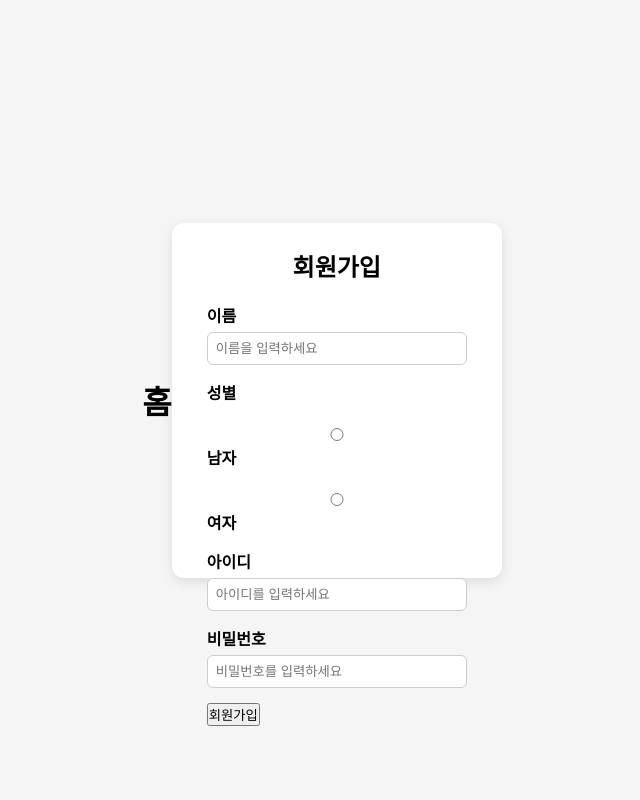
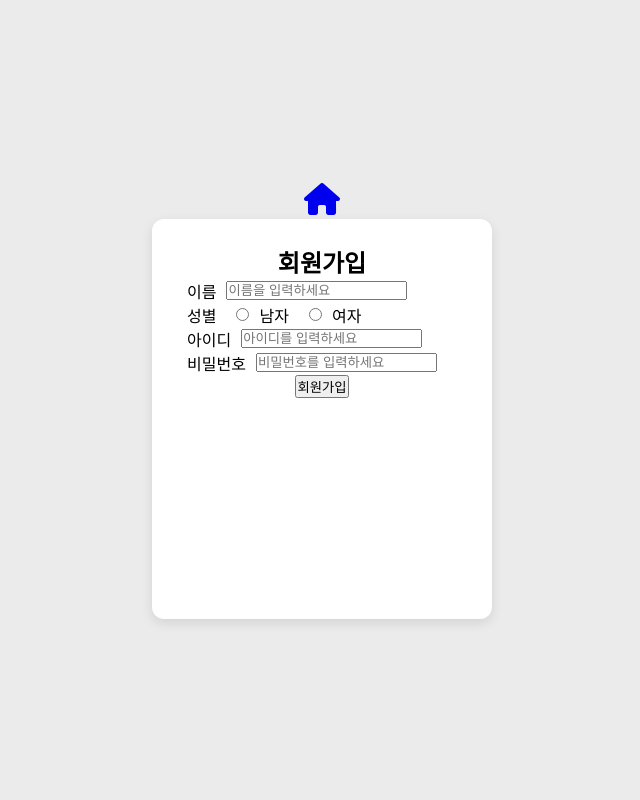
Before and after one commit to WarrenEbuffett/Board, a Flask app: page /join_membership in a window 1280 px wide. Shown: the whole page, without its empty margins (318-958 px from the left). Run offline with Flask 3, Linux system fonts and the light colour scheme; some libraries are stand-ins or nearby versions.

Commit message:
회원가입창 1차 수정정

```diff
--- /dev/null
+++ b/python/static/join_membership.css
@@ -0,0 +1,44 @@
+*{
+    margin:0px;
+    padding:0px;
+    box-sizing:border-box;
+}
+
+ol,ul,li{
+    list-style:none;
+
+}
+
+a, a:link, a:visiter{
+    color:inherit;
+}
+
+body{
+    width: 100%;
+    height:100vh;
+    background-color:rgb(235, 235, 235);
+}
+
+.body-box{
+    height:100vh;
+    display:flex;
+    flex-direction: column;
+    justify-content:center;
+    align-items:center;
+}
+
+.form-group{
+    display: flex;
+    align-items: center;
+    gap: 10px;
+}
+
+.login-container{
+    width:340px;
+    height:400px;
+    text-align:center;
+    background:rgb(255, 255, 255);
+    padding: 25px 35px;
+    border-radius: 12px;
+    box-shadow: 0 4px 12px rgba(0, 0, 0, 0.1);
+}
--- a/python/templates/join_membership.html
+++ b/python/templates/join_membership.html
@@ -4,11 +4,20 @@
   <meta charset="UTF-8" />
   <meta name="viewport" content="width=device-width, initial-scale=1.0"/>
   <title>회원가입 창</title>
-  <link rel="stylesheet" href="login-enter.css">
+  <link rel="stylesheet" href="{{url_for('static',filename='join_membership.css')}}">
+  <script src="https://kit.fontawesome.com/fe4afa1b9f.js" crossorigin="anonymous"></script>
   <script defer src="login-enter.js"></script>
 </head>
 <body>
-    <h1><a href="/">홈</a></h1>
+
+
+
+
+  <div class="body-box">
+    <div class="home">
+      <!-- ✅ 링크도 url_for 써야 안정적이에요 -->
+      <h1><a href="/"><span><i class="fa-solid fa-house"></i></span></a></h1>
+      </div>
 
   <div class="login-container">
     <h2>회원가입</h2>
@@ -42,7 +51,7 @@
       <!--<button onclick="location.href='register'">회원가입 버튼 d</button> -->
     </form>
   </div>
-
+</div>
 
 </body>
 </html>
```
Also changed, not shown: python/static/images/join_membership.css (deleted).
